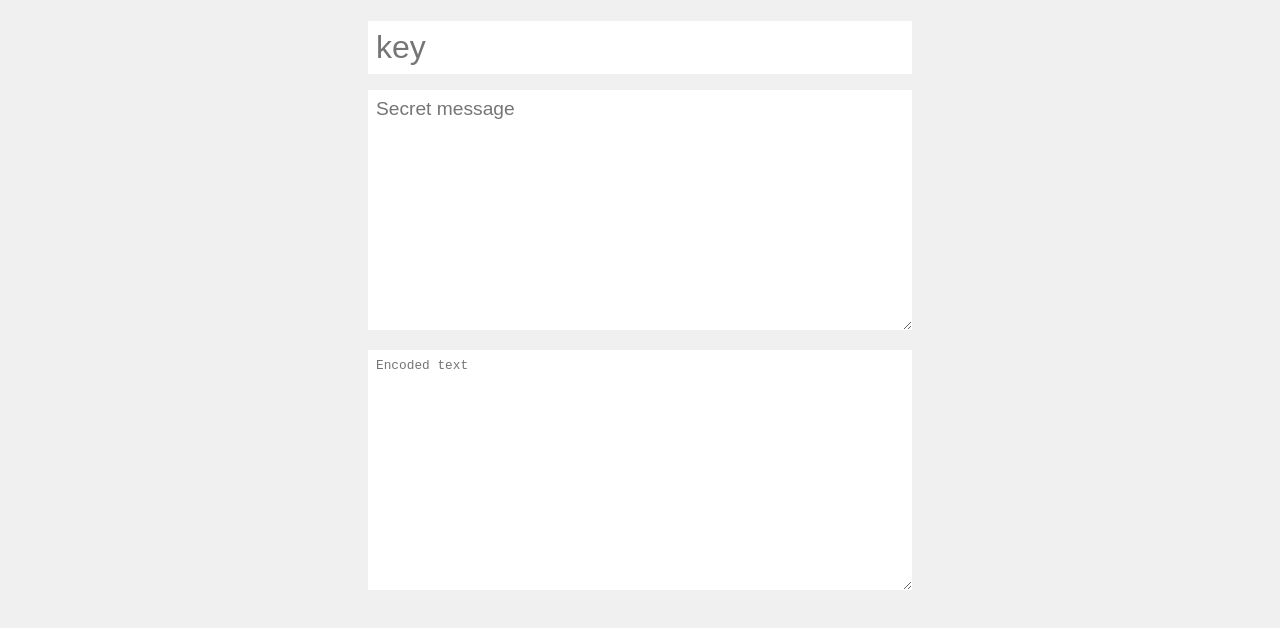
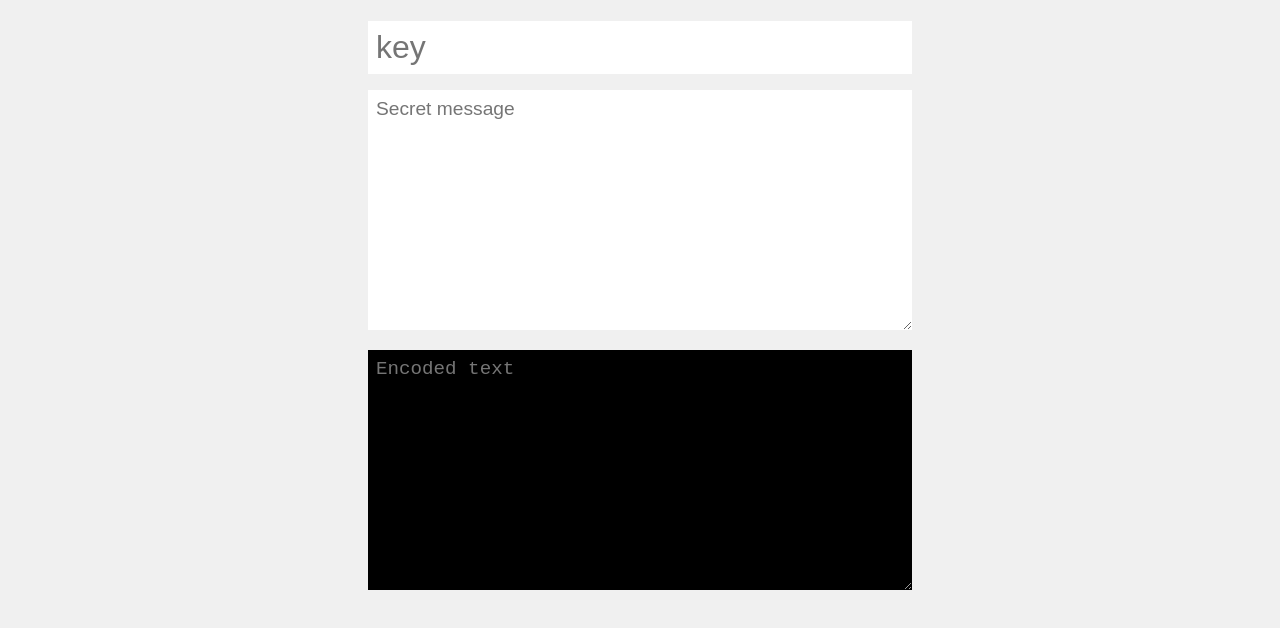
Before and after one commit to jsejcksn/secrets, a plain HTML site: page index.html in a window 1280 px wide. Shown: the part 158-786 px from the top of the page. Drawn offline with Linux system fonts and the light colour scheme.

Commit message:
Dark bg for cipher, viewport max-scale=1

```diff
--- a/index.html
+++ b/index.html
@@ -3,7 +3,7 @@
 <head>
 	<meta charset="utf-8" />
 	<meta name="description" content="Encrypt and decrypt secret messages">
-	<meta name="viewport" content="width=device-width, initial-scale=1">
+	<meta name="viewport" content="width=device-width, initial-scale=1, maximum-scale=1">
 
 	<title>Secrets</title>
 
--- a/secrets.css
+++ b/secrets.css
@@ -53,13 +53,16 @@ p {
 	}
 
 #ciphertext, #plaintext {
+	font-size: 1.2rem;
 	height: 15rem;
 	width: 100%;
 	}
 
 #ciphertext {
+	background-color: rgb(0, 0, 0);
+	color: rgb(255, 255, 255);
 	font-family: monospace;
-	font-size: .8rem;
+	/*font-size: .8rem;*/
 	/*text-transform: uppercase;*/
 	}
 
@@ -71,7 +74,6 @@ p {
 
 #plaintext {
 	font-family: sans-serif;
-	font-size: 1.2rem;
 	}
 
 #warning {
```
